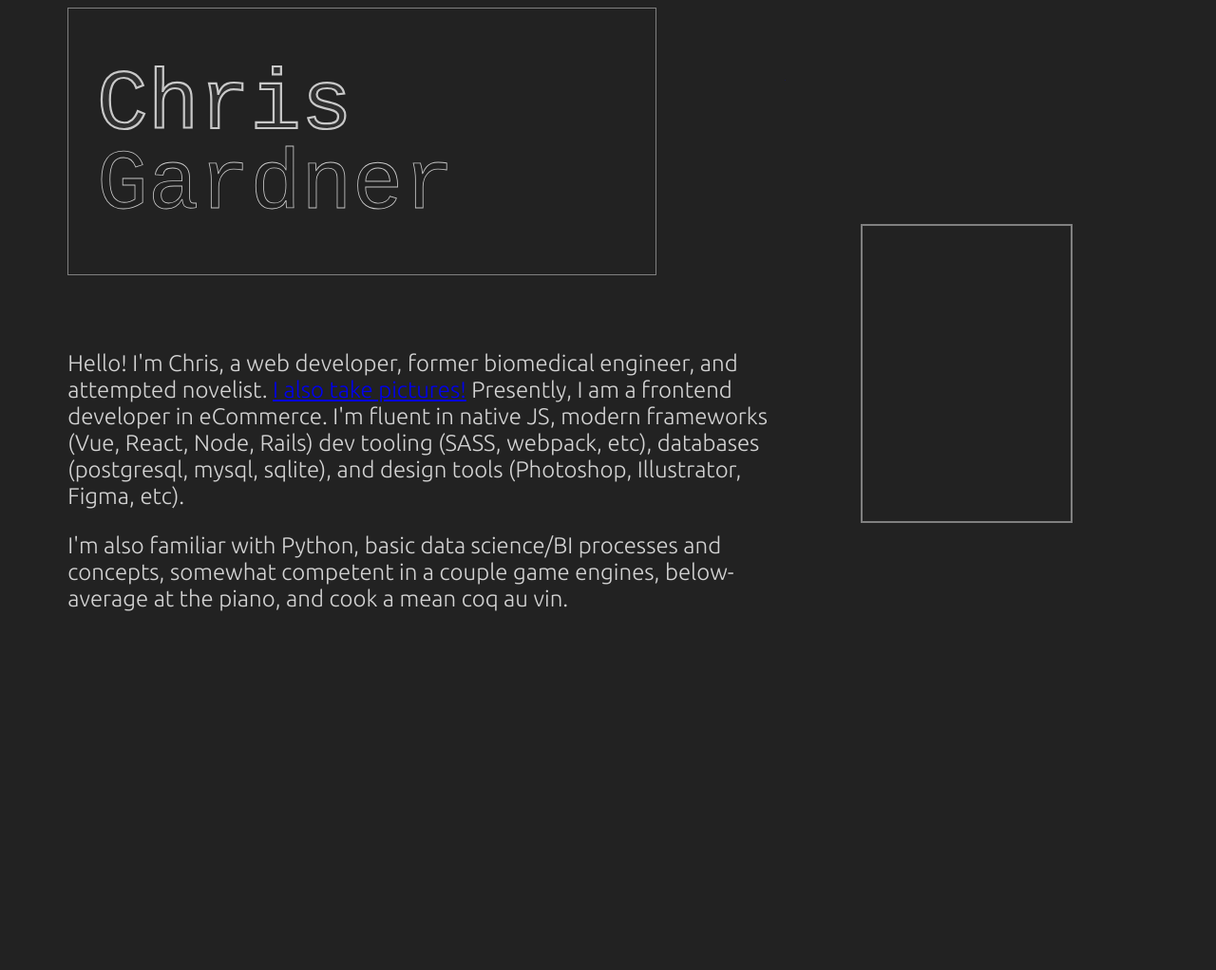
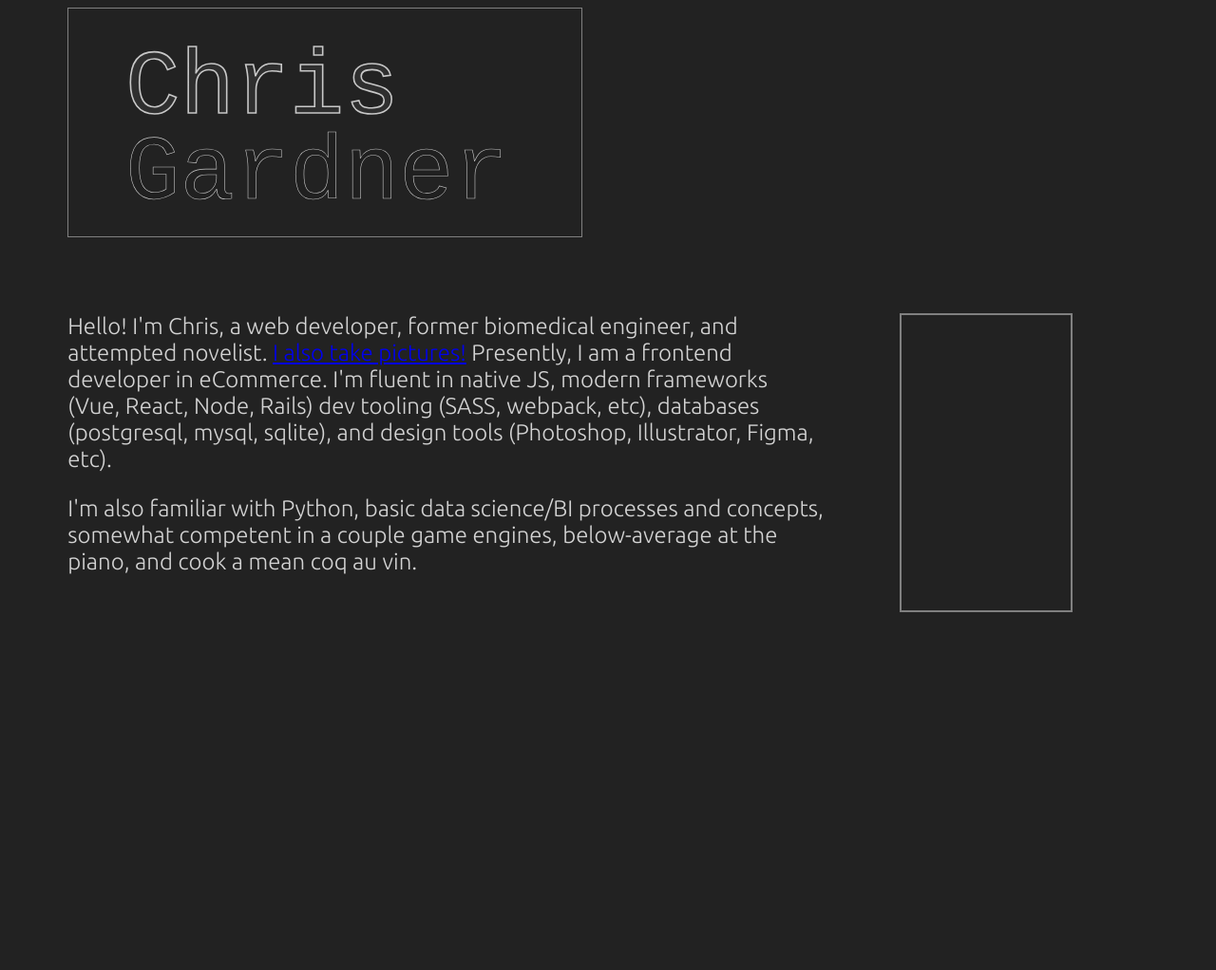
Before and after one commit to cgardn/cgardn.github.io, a Jekyll site: the page index.html, which Jekyll copies as it is, in a window 1280 px wide. Shown: the whole page at 95% size. Built offline with Jekyll 4.4.1, drawn with Linux system fonts in a browser that asks for light colours; some web fonts are replaced; before the commit the page ends 900 px from its top, so only the background shows below that.

Commit message:
update styling

```diff
--- a/css/main.css
+++ b/css/main.css
@@ -70,15 +70,19 @@ body {
 	font-family: Ubuntu, sans-serif;
 }
 main {
-	margin: 0 5%;
+	display: flex;
+	flex-wrap: wrap;
 }
 header {
 	flex: 1 0 100%;
 }
 svg.title {
 	font-family: Orbit, monospace;
-	font-size: 2rem;
-	height: 280px;
+	font-size: 3rem;
+	height: 200px;
+	width: 100%;
+	padding: 0px 20px;
+	margin: 0;
 	border: 1px solid grey;
 }
 h1 {
@@ -108,13 +112,13 @@ main pre {
 	display: none;
 }
 .content-container {
-	flex: 1 1 50%;
 	display: flex;
 	overflow: hidden;
 }
 .content-container .content {
 	flex: 1 0 100%;
 	width: 100%;
+	margin-right: 1px;
 }
 .content.active {
 	animation: 300ms ease-in content-in;
@@ -130,7 +134,7 @@ main pre {
 }
 .menu-item {
 	cursor: pointer;
-	margin-left: 25%;
+	margin-left: 25px;
 }
 .mobile-menu {
 	background: var(--background);
@@ -163,11 +167,16 @@ main pre {
 }
 
 @media screen and (min-width: 768px) {
+	main {
+		margin: 0 5%;
+	}
 	header {
 		display: none;
 	}
 	svg.title {
-		padding-left: 30px;
+		margin: 0 50% 0 0;
+		width: 500px;
+		padding: 20px 20px;
 	}
 	div .summary {
 		font-size: 1.5rem;
@@ -203,6 +212,6 @@ main pre {
 		border: 2px solid var(--menu-border-color);
 		padding: 2rem 0 2rem 2rem;
 		height: fit-content;
-		margin: 20% 7%;
+		margin: 7% 7%;
 	}
 }
--- a/index.html
+++ b/index.html
@@ -23,13 +23,14 @@
 		<img id="mobile-menu-toggle" src="assets/burger.png" width="32" height="32" />
 	</header>
     <main aria-label="Content">
+		<svg class="title" id="name-title" viewBox="0 0 210 100">
+			<text x="0" y="45" stroke="rgba(200,200,200,1)" fill="rgba(80,80,80,0.3)" stroke-width="0.8px">Chris</text>
+			<text x="0" y="90" stroke="rgba(200,200,200,1)" fill="rgba(30,30,30,0.3)" stroke-width="0.3px">Gardner</text>
+		</svg>
+		<div class="content-container">
 
-		<div class="content-container">
 			<div class="content active" data-slide="0" data-current-slide="true">
-				<svg class="title" id="name-title" viewBox="0 0 210 100">
-					<text x="0" y="45" stroke="rgba(200,200,200,1)" fill="rgba(80,80,80,0.3)" stroke-width="0.8px">Chris</text>
-					<text x="0" y="75" stroke="rgba(200,200,200,1)" fill="rgba(30,30,30,0.3)" stroke-width="0.3px">Gardner</text>
-				</svg>
+
 				<div>
 				<p class="summary">
 					Hello! I'm Chris, a web developer, former biomedical engineer, and attempted novelist. <a href="https://bluefoxfilms.co/secondshooting" target="_blank">I also take pictures!</a>
--- a/redesign.txt
+++ b/redesign.txt
@@ -2,14 +2,15 @@ new personal site
 
 
 TODOs
+- fix link styling for dark mode (and light mode probably too, don't want default blue and purple)
 - replace burger icon with SVG
 + replace portrait name title with animated fancy svg or at least big 'outline' text svg with my name
 	- basic replacement with name, but it's too big - i underestimated how large the name would be at the letter size I envisioned
 		- also mobile needs fixing
 	- offset to left, content in middle-bottom-left, menu on middle-bottom-right, upper-right has detail/subtitle info/fancy panel with some kind of animation or local conditions or something
 - svg background
-- change to nice sans-serif font
-	- ubuntu,  noto sans, raleway, nunito sans
++ change to nice sans-serif font
+	- ubuntu, sans-serif
 - dark/light mode toggle
 - contact form, connect to sendgrid
 - put github + linkedin links below contact form (or above?)
```
Also changed, not shown: other parts of index.html (+1 -1 lines).
